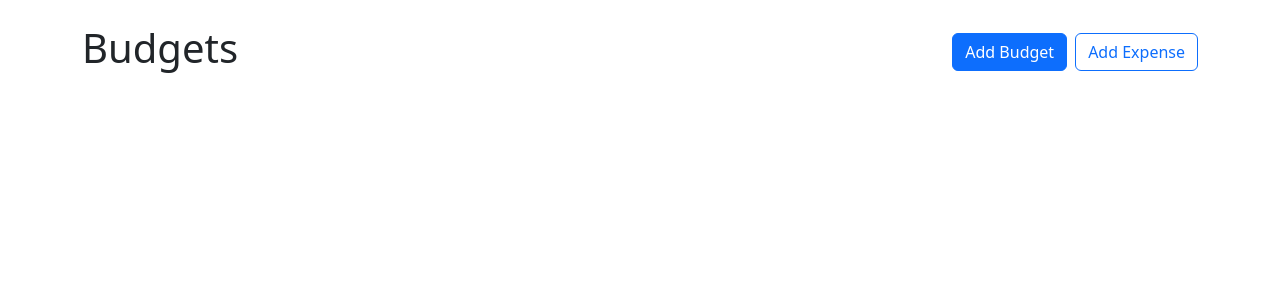
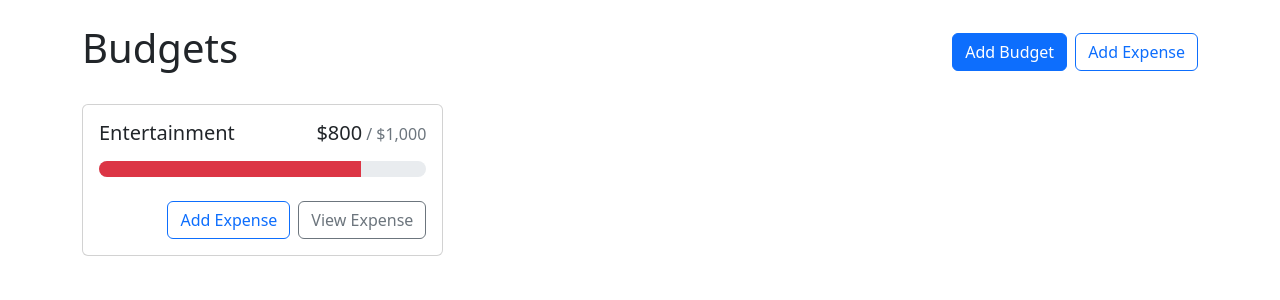
Before and after one commit to adenugbamichael/budget-app, a React (Vite) app: page / in a window 1280 px wide. Shown: the top 300 px of the page. Built offline with nearby package versions, Linux system fonts and the light colour scheme.

Commit message:
Create budget card

```diff
--- a/src/App.jsx
+++ b/src/App.jsx
@@ -1,4 +1,5 @@
 import { Container, Stack, Button } from "react-bootstrap";
+import BudgetCard from "./components/BudgetCard";
 
 const App = () => {
   return (
@@ -15,7 +16,9 @@
           gap: "1rem",
           alignItems: "flex-start",
         }}
-      ></div>
+      >
+        <BudgetCard name='Entertainment' amount={800} max={1000}></BudgetCard>
+      </div>
     </Container>
   );
 };
--- /dev/null
+++ b/src/components/BudgetCard.jsx
@@ -0,0 +1,47 @@
+/* eslint-disable react/prop-types */
+import { Button, Card, ProgressBar, Stack } from "react-bootstrap";
+import { currencyFormatter } from "./utils";
+
+export default function BudgetCard({ name, amount, max, gray }) {
+  const classNames = [];
+  if (amount > max) {
+    classNames.push("bg-danger", "bg-opacity-10");
+  } else if (gray) {
+    classNames.push("bg-light");
+  }
+  return (
+    <Card className={classNames.join(" ")}>
+      <Card.Body>
+        <Card.Title className='d-flex justify-content-between align-items-baseline fw-normal mb-3'>
+          <div className='me-2'>{name}</div>
+          <div className='d-flex align-items-baseline'>
+            {currencyFormatter.format(amount)}{" "}
+            <span className='text-muted fs-6 ms-1'>
+              / {currencyFormatter.format(max)}
+            </span>
+          </div>
+        </Card.Title>
+        <ProgressBar
+          className='rounded-pill'
+          variant={getProgressBarVariant(amount, max)}
+          min={0}
+          max={max}
+          now={amount}
+        />
+        <Stack direction='horizontal' gap='2' className='mt-4'>
+          <Button variant='outline-primary' className='ms-auto'>
+            Add Expense
+          </Button>
+          <Button variant='outline-secondary'>View Expense</Button>
+        </Stack>
+      </Card.Body>
+    </Card>
+  );
+}
+
+function getProgressBarVariant(amount, max) {
+  const ratio = amount / max;
+  if (ratio < 0.5) return "primary";
+  if (ratio < 0.75) return "warning";
+  return "danger";
+}
--- /dev/null
+++ b/src/components/utils.jsx
@@ -0,0 +1,5 @@
+export const currencyFormatter = new Intl.NumberFormat(undefined, {
+  currency: "usd",
+  style: "currency",
+  minimumFractionDigits: 0,
+});
```
